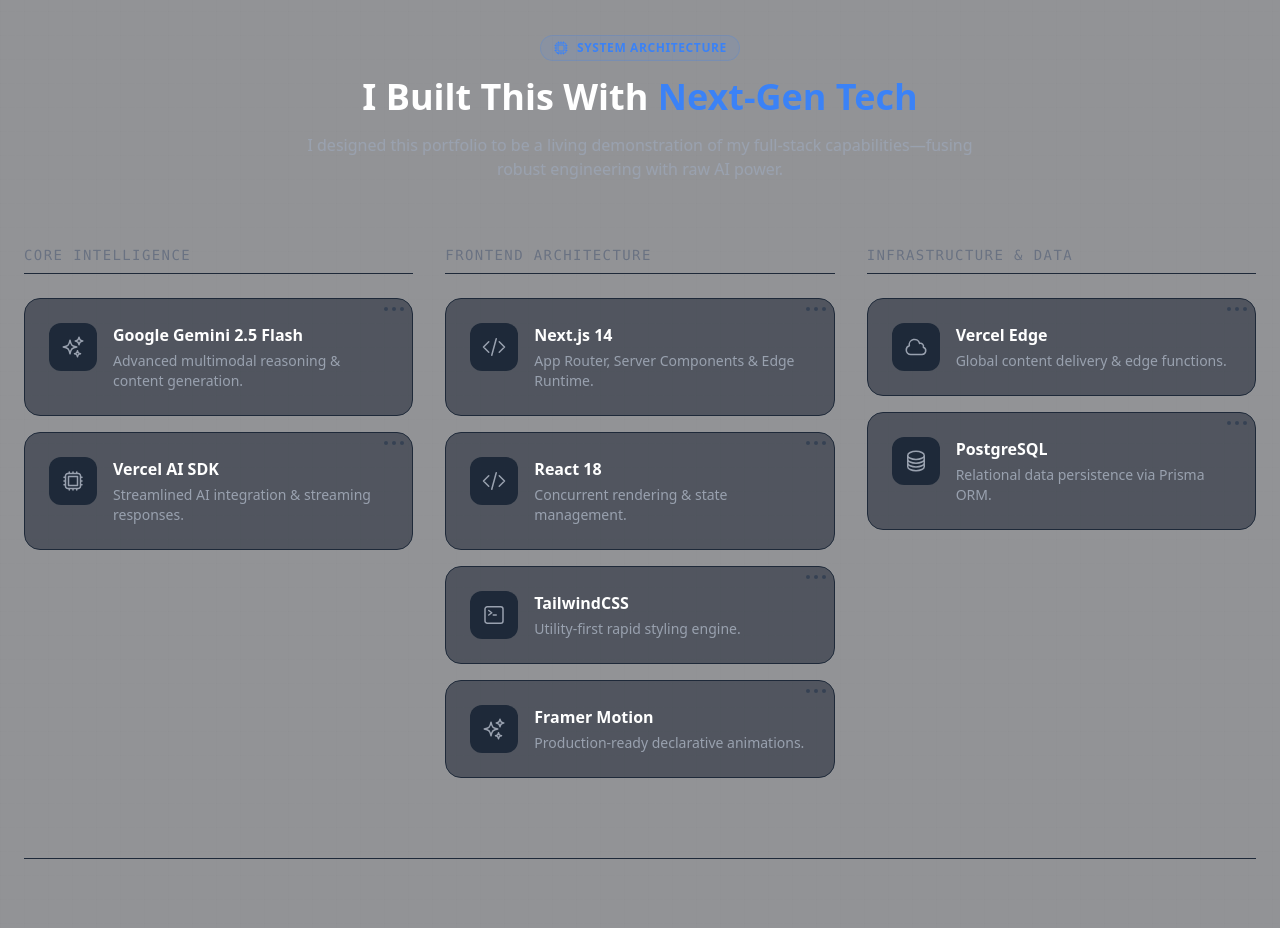
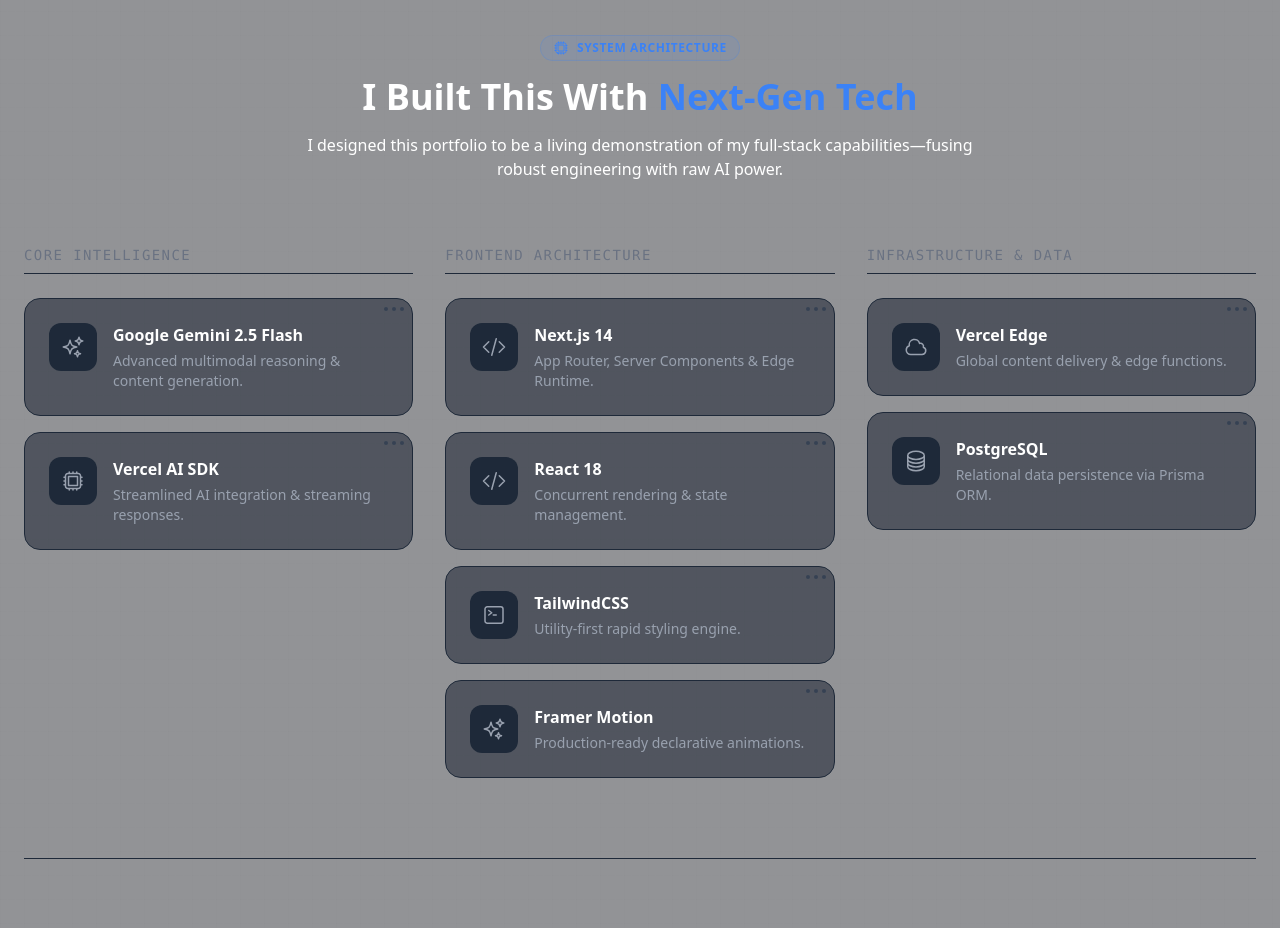
Before and after one commit to No1zee/myFolio, a Next.js app: page / in a window 1280 px wide. Shown: the part 3280-4208 px from the top of the page. Built offline with nearby package versions, Linux system fonts and the light colour scheme; no server answers; the database is empty.

Commit message:
fix(ui): Revert tech stack copy, change font color to white

```diff
--- a/src/components/TechStack.tsx
+++ b/src/components/TechStack.tsx
@@ -87,7 +87,7 @@
                     <h2 className="text-3xl md:text-4xl font-bold text-white mb-4">
                         I Built This With <span className="text-brand-primary">Next-Gen Tech</span>
                     </h2>
-                    <p className="text-gray-400 max-w-2xl mx-auto">
+                    <p className="text-white max-w-2xl mx-auto">
                         I designed this portfolio to be a living demonstration of my full-stack capabilities—fusing robust engineering with raw AI power.
                     </p>
                 </motion.div>
```
